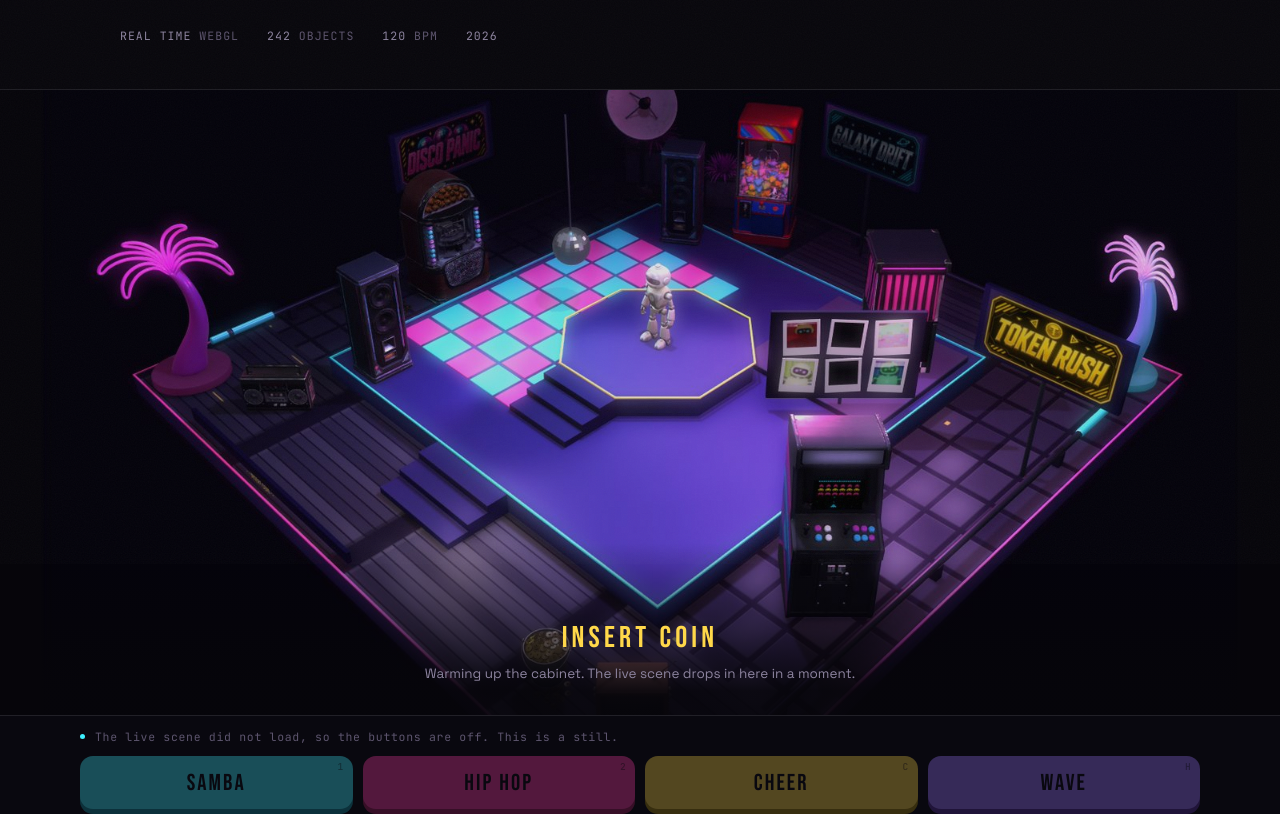
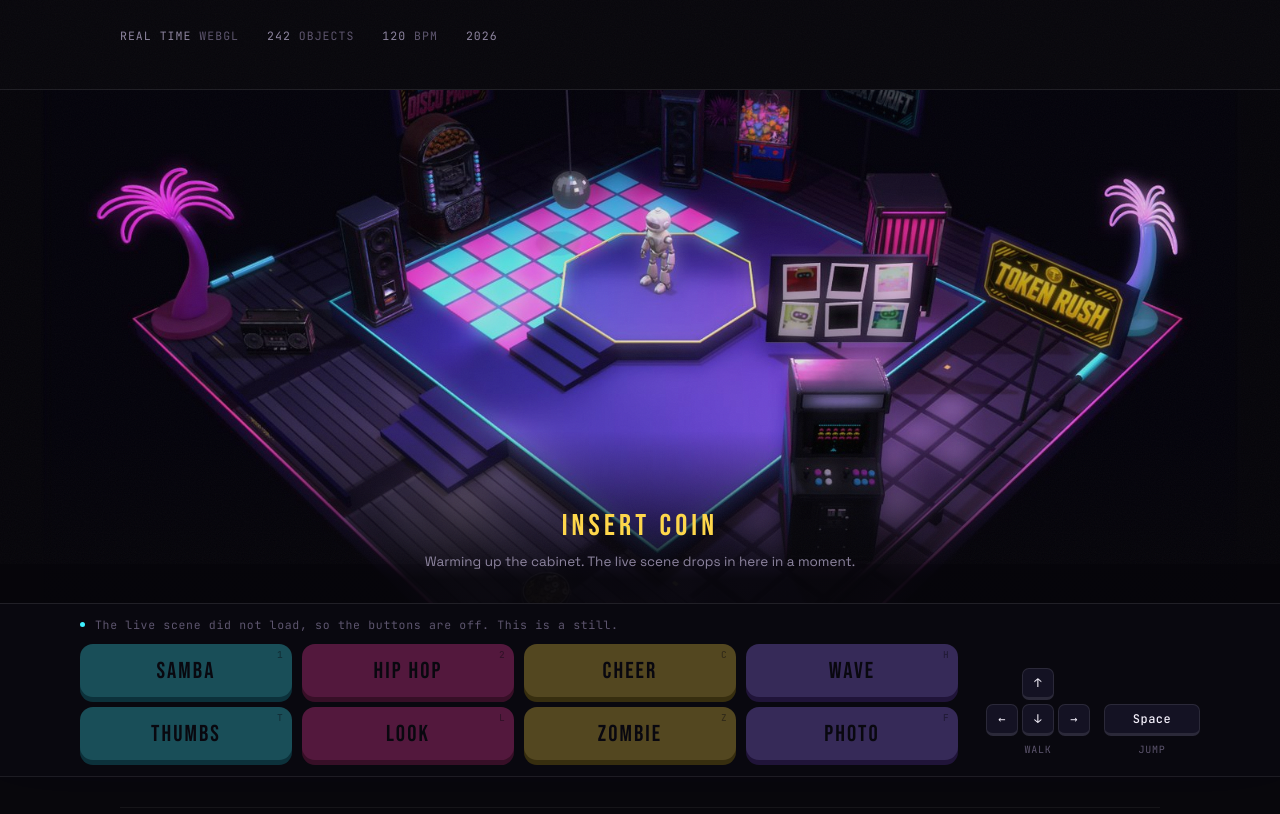
Before and after one commit to ampenaranda/last-token, a plain HTML site: page index.html in a window 1280 px wide. Shown: the part 636-1450 px from the top of the page. Drawn offline with Linux system fonts and the light colour scheme; a script that the page names is missing.

Commit message:
Shorter theater, arrow-key legend on the deck, scene tweaks
The theater drops to 86svh so the button deck is always in view, and a
keyboard legend (arrow cross for walking, Space for jump) sits beside the
buttons. Scene side: arcade cabinet shrunk and moved under the Token Rush
sign, two more coin buckets on the south-east strip, magenta and cyan
glows on the jukebox, the Look emote plays three times before idling,
and the camera aims a little lower so the diorama sits higher in frame.

Co-Authored-By: Claude Fable 5.1 <noreply@anthropic.com>

```diff
--- a/index.html
+++ b/index.html
@@ -93,7 +93,7 @@ h1 em{font-style:normal; color:var(--gold)}
 /* ---------- theater ---------- */
 .theater{
   position:relative; margin:44px 0 0; padding:0;
-  height:100svh; min-height:620px; max-height:1140px;
+  height:86svh; min-height:560px; max-height:1000px;
   display:grid; grid-template-rows:1fr auto;
   background:#06050a; border-top:1px solid var(--line); border-bottom:1px solid var(--line);
 }
@@ -113,6 +113,21 @@ h1 em{font-style:normal; color:var(--gold)}
   border-top:1px solid var(--line); box-shadow:0 -34px 70px -34px rgba(107,75,255,.55);
 }
 .padin{max-width:1120px; margin:0 auto}
+.deck{display:grid; grid-template-columns:1fr auto; gap:14px 28px; align-items:end}
+.keys{display:grid; grid-template-columns:auto auto; gap:8px 14px; align-items:end; padding-bottom:2px}
+.kcross{display:grid; grid-template-columns:repeat(3,32px); grid-template-rows:repeat(2,32px); gap:4px}
+.kcross kbd:nth-child(1){grid-area:1/2}
+.kcross kbd:nth-child(2){grid-area:2/1}
+.kcross kbd:nth-child(3){grid-area:2/2}
+.kcross kbd:nth-child(4){grid-area:2/3}
+.kcap{
+  display:grid; place-items:center; min-width:32px; height:32px; padding:0 8px;
+  font-family:var(--mono); font-size:12px; letter-spacing:.04em; color:var(--ink);
+  background:#141223; border:1px solid var(--line); border-bottom-width:3px; border-radius:7px;
+}
+.kspace{width:96px}
+.klab{font-family:var(--mono); font-size:10px; letter-spacing:.08em; text-transform:uppercase; color:var(--faint); text-align:center; margin-top:6px}
+@media (max-width:760px){ .deck{grid-template-columns:1fr} .keys{display:none} }
 .padhint{
   display:flex; gap:10px; align-items:center; margin:0 0 10px;
   font-family:var(--mono); font-size:11.5px; letter-spacing:.06em; color:var(--faint);
@@ -402,6 +417,7 @@ footer{padding:clamp(70px,10vw,120px) 0 88px; margin-top:clamp(64px,9vw,112px);
   <div class="pad">
     <div class="padin">
       <p class="padhint" id="padhint"><span class="dot"></span> Press a button and watch the robot. Arrow keys walk him, Space jumps.</p>
+      <div class="deck">
       <div class="padrow">
         <button class="pb c" data-key="1" disabled>Samba<span class="k">1</span></button>
         <button class="pb m" data-key="2" disabled>Hip Hop<span class="k">2</span></button>
@@ -411,6 +427,17 @@ footer{padding:clamp(70px,10vw,120px) 0 88px; margin-top:clamp(64px,9vw,112px);
         <button class="pb m" data-key="l" disabled>Look<span class="k">L</span></button>
         <button class="pb g" data-key="z" disabled>Zombie<span class="k">Z</span></button>
         <button class="pb v" data-key="f" disabled>Photo<span class="k">F</span></button>
+      </div>
+      <div class="keys" aria-label="Keyboard controls">
+        <div>
+          <div class="kcross"><kbd class="kcap">&uarr;</kbd><kbd class="kcap">&larr;</kbd><kbd class="kcap">&darr;</kbd><kbd class="kcap">&rarr;</kbd></div>
+          <div class="klab">Walk</div>
+        </div>
+        <div>
+          <kbd class="kcap kspace">Space</kbd>
+          <div class="klab">Jump</div>
+        </div>
+      </div>
       </div>
     </div>
   </div>
```
Also changed, not shown: 1 other file.
